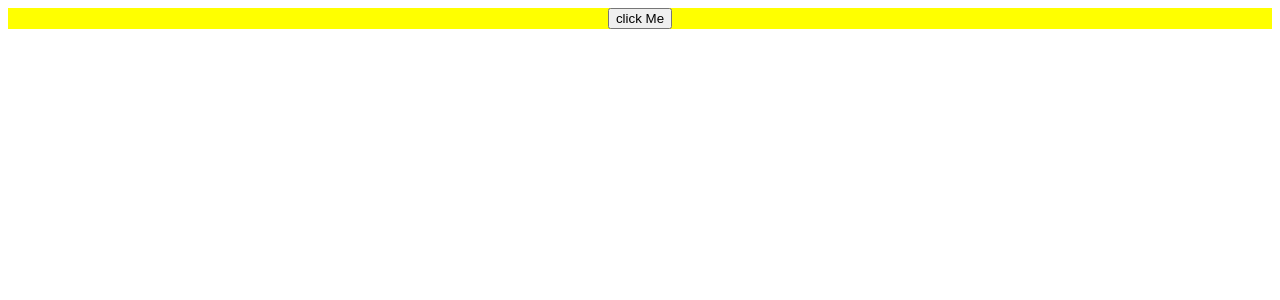
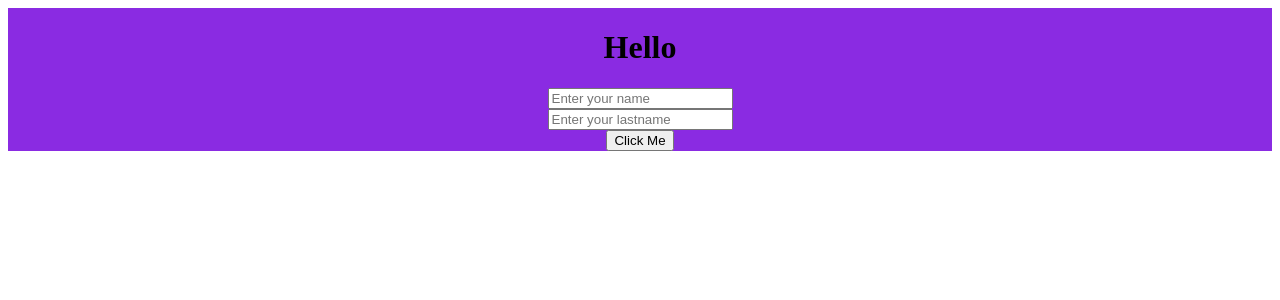
Before and after one commit to kundankumar78952/ReactJS, a React (Create React App) app in the folder react-app/: page / in a window 1280 px wide. Shown: the top 300 px of the page. Built offline with nearby package versions, Linux system fonts and the light colour scheme.

Commit message:
Handling event form and used prevenDefault

```diff
--- a/react-app/src/Appe.jsx
+++ b/react-app/src/Appe.jsx
@@ -243,29 +243,74 @@
 
 // export default Appe;
 
-const Appe = () =>{
-  const purple= "yellow";
-  const [bg, setbg] = useState(purple);
-  const [name, setName] = useState("click Me");
+// const Appe = () =>{
+//   const purple= "yellow";
+//   const [bg, setbg] = useState(purple);
+//   const [name, setName] = useState("click Me");
 
-  const bgChange=()=>{
-    // console.log('clicked');
-    // setbg(bg);
-    let newBg = "#34495e";
-    setbg(newBg);
-    setName('oooh');
-  };
+//   const bgChange=()=>{
+//     // console.log('clicked');
+//     // setbg(bg);
+//     let newBg = "#34495e";
+//     setbg(newBg);
+//     setName('oooh');
+//   };
 
-  const bgBack = () =>{
-    setbg(purple);
-    setName('hoo');
-  }
+//   const bgBack = () =>{
+//     setbg(purple);
+//     setName('hoo');
+//   }
+
+//   return(<>
+//   <div style={{ backgroundColor: bg}}>
+//     <button onClick={bgChange} onDoubleClick={bgBack}>{name}</button>
+//     </div>
+//   </>)
+// }
+
+// export default Appe;
+
+const App = () =>{
+const [name, setName] = useState();
+const [lastName, setLastName] = useState();
+const [fullName, setFullName] = useState();
+const [lastNamenew, setLastNameNew] = useState();
+
+const inputEvent =(event) =>{
+  console.log(event.target.value);
+  setName(event.target.value);
+};
+const inputEvent2 = (event) =>{
+  setLastName(event.target.value);
+}
+
+const onSubmits = (event) =>{
+  event.preventDefault();
+  setFullName(name);
+  setLastNameNew(lastName);
+}
 
   return(<>
-  <div style={{ backgroundColor: bg}}>
-    <button onClick={bgChange} onDoubleClick={bgBack}>{name}</button>
+    <div className="main_div">
+    <form onSubmit={onSubmits}>
+    <div>
+      <h1> Hello {fullName} {lastNamenew} </h1>
+      <input  type="text"
+      placeholder="Enter your name"
+       onChange={inputEvent}
+       value={name}/>
+    </div>
+    <div>
+      <input  type="text"
+      placeholder="Enter your lastname"
+       onChange={inputEvent2}
+       value={lastName}
+       />
+      <button type="submit">Click Me</button>
+    </div>
+    </form>
     </div>
   </>)
+
 }
-
-export default Appe;
+export default App;
```
